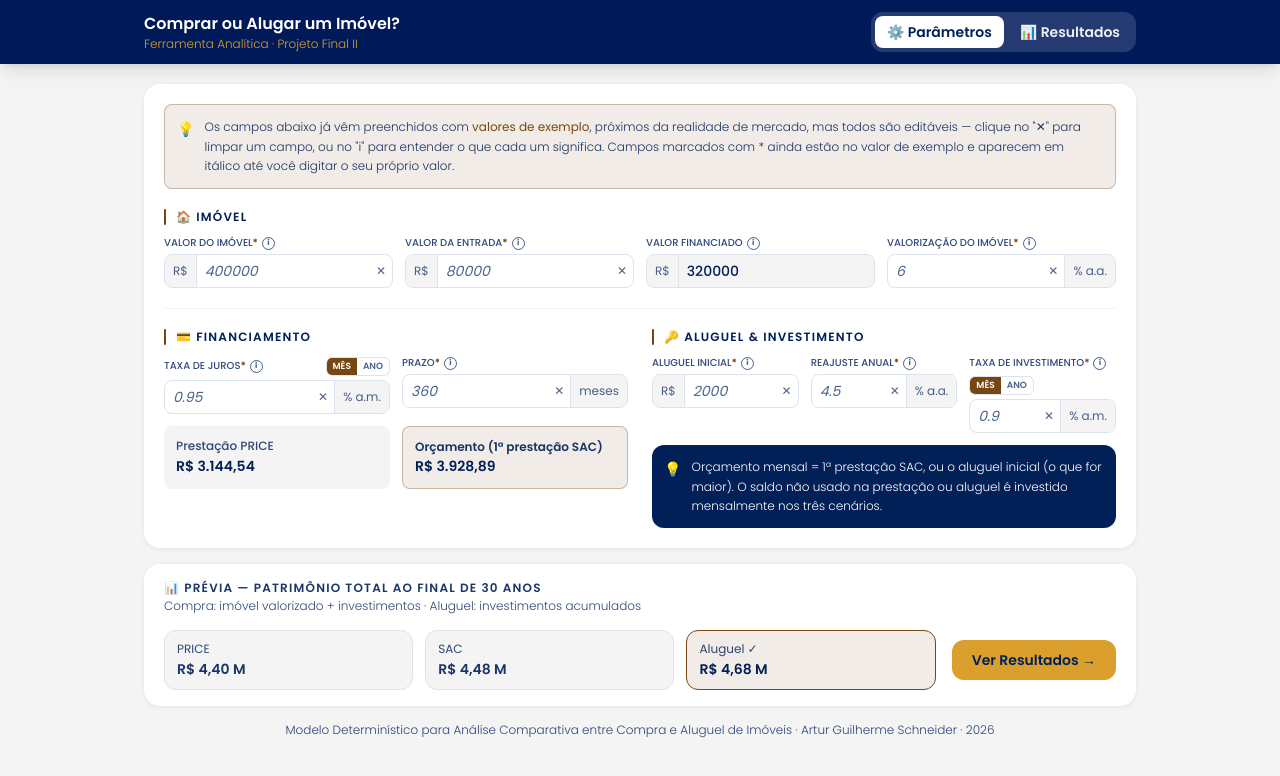
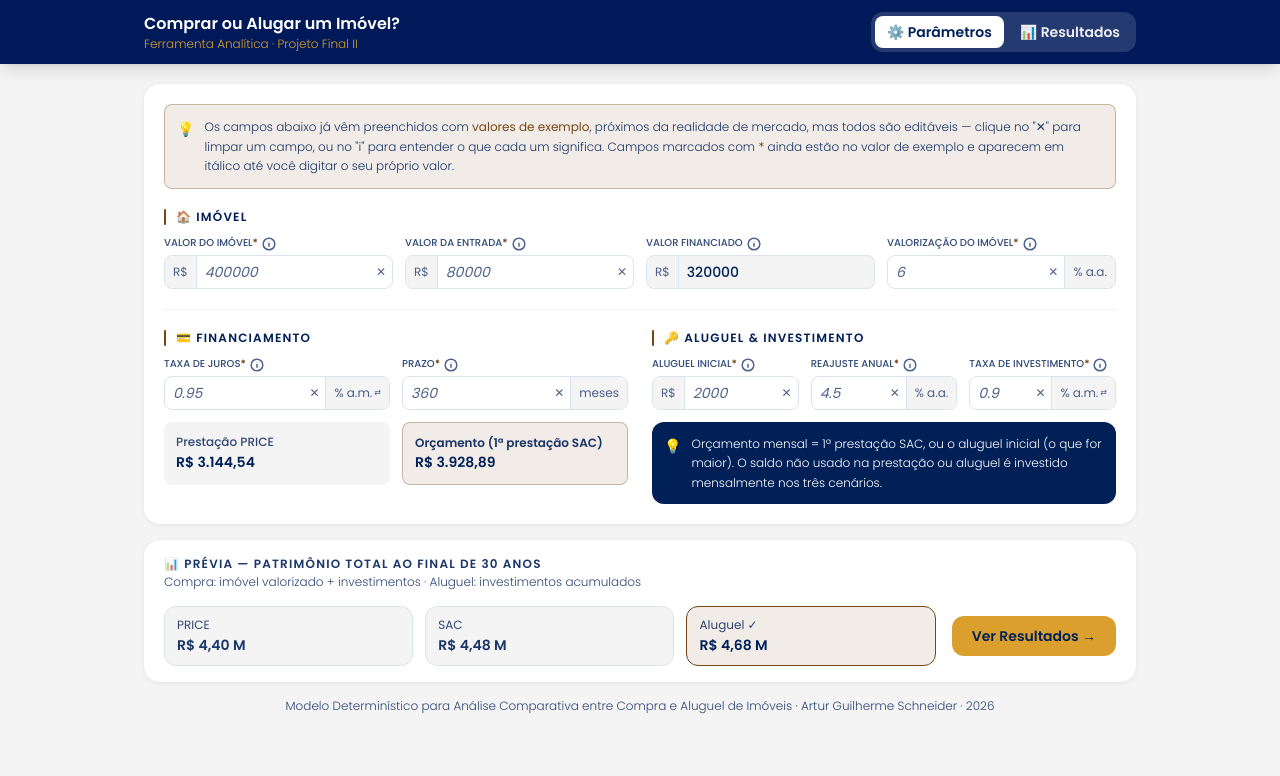
Before and after one commit to Artur-Schneider/comprar-ou-alugar, a React (Vite) app: page / in a window 1280 px wide. Shown: the top 776 px of the page. Built offline with nearby package versions, Linux system fonts and the light colour scheme.

Commit message:
ajustes nas alteracoes dos parametros

```diff
--- a/src/components/InfoTooltip.jsx
+++ b/src/components/InfoTooltip.jsx
@@ -1,34 +1,58 @@
-import { useState, useRef, useEffect } from 'react';
+import { useState, useRef, useEffect, useLayoutEffect } from 'react';
 import { C, T } from '../lib/theme';
 
-// Ícone de ajuda — funciona por clique/toque (não por hover), para se
-// comportar de forma idêntica no desktop e no celular.
+// Ícone de ajuda — SVG em vez de caractere de texto, para garantir
+// centralização perfeita independente de fonte/navegador. A posição do
+// balão é calculada em JS para nunca ultrapassar a borda da tela.
 export default function InfoTooltip({ text }) {
   const [open, setOpen] = useState(false);
-  const ref = useRef(null);
+  const wrapRef = useRef(null);
+  const boxRef = useRef(null);
+  const [boxStyle, setBoxStyle] = useState({});
 
   useEffect(() => {
     if (!open) return;
-    const handler = e => { if (ref.current && !ref.current.contains(e.target)) setOpen(false); };
+    const handler = e => { if (wrapRef.current && !wrapRef.current.contains(e.target)) setOpen(false); };
     document.addEventListener('mousedown', handler);
     return () => document.removeEventListener('mousedown', handler);
   }, [open]);
 
+  useLayoutEffect(() => {
+    if (!open || !wrapRef.current || !boxRef.current) return;
+    const margin = 8;
+    const iconRect = wrapRef.current.getBoundingClientRect();
+    const boxWidth = boxRef.current.offsetWidth;
+    const idealLeft = iconRect.left + iconRect.width / 2 - boxWidth / 2;
+    const clampedLeft = Math.max(margin, Math.min(idealLeft, window.innerWidth - boxWidth - margin));
+    setBoxStyle({ left: `${clampedLeft - iconRect.left}px` });
+  }, [open]);
+
   return (
-    <span className="relative inline-flex flex-shrink-0" ref={ref}>
+    <span className="relative inline-flex flex-shrink-0" ref={wrapRef}>
       <button
         type="button"
         onClick={() => setOpen(o => !o)}
         className="flex items-center justify-center rounded-full flex-shrink-0"
-        style={{ width: 13, height: 13, fontSize: 8, fontWeight: 700, color: T.hint, border: `1px solid ${T.hint}`, lineHeight: 1 }}
+        style={{ width: 14, height: 14, padding: 0, color: T.hint }}
         aria-label="Mais informações"
       >
-        i
+        <svg width="14" height="14" viewBox="0 0 24 24" fill="none" stroke="currentColor" strokeWidth="2.5" strokeLinecap="round" strokeLinejoin="round">
+          <circle cx="12" cy="12" r="10" />
+          <line x1="12" y1="16" x2="12" y2="11" />
+          <circle cx="12" cy="7.5" r="0.6" fill="currentColor" stroke="none" />
+        </svg>
       </button>
       {open && (
         <span
-          className="absolute z-40 left-1/2 -translate-x-1/2 top-full mt-1.5 rounded-lg px-2.5 py-1.5 text-[10px] font-normal normal-case leading-snug"
-          style={{ backgroundColor: C.blueDk, color: C.white, width: 168, boxShadow: '0 4px 12px rgba(2,32,88,0.25)' }}
+          ref={boxRef}
+          className="absolute z-40 top-full mt-1.5 rounded-lg px-2.5 py-1.5 text-[10px] font-normal normal-case leading-snug"
+          style={{
+            ...boxStyle,
+            width: 'max-content',
+            maxWidth: 'min(190px, calc(100vw - 16px))',
+            backgroundColor: C.blueDk, color: C.white,
+            boxShadow: '0 4px 12px rgba(2,32,88,0.25)',
+          }}
         >
           {text}
         </span>
--- a/src/components/RateInput.jsx
+++ b/src/components/RateInput.jsx
@@ -7,9 +7,10 @@ import InfoTooltip from './InfoTooltip';
 const monthlyToAnnual = m => (Math.pow(1 + m / 100, 12) - 1) * 100;
 const annualToMonthly = a => (Math.pow(1 + a / 100, 1 / 12) - 1) * 100;
 
-// Campo de taxa com alternância "ao mês / ao ano". O valor é sempre
-// armazenado como taxa mensal (é o que o motor de cálculo usa) — a
-// exibição é convertida na hora, nos dois sentidos, sem perder precisão.
+// Campo de taxa com alternância "ao mês / ao ano". O próprio sufixo da
+// unidade ("% a.m.") é o botão que alterna — assim a estrutura do campo
+// fica idêntica à de um NInput comum, sem nenhuma linha extra que
+// desalinhe a altura com os campos vizinhos no mesmo grid.
 export default function RateInput({ label, valMonthly, setMonthly, isDefault = false, info }) {
   const [period, setPeriod] = useState('mes'); // 'mes' | 'ano'
   const [foc, setFoc] = useState(false);
@@ -18,8 +19,6 @@ export default function RateInput({ label, valMonthly, setMonthly, isDefault = f
   const displayValue = period === 'mes' ? valMonthly : monthlyToAnnual(valMonthly);
   const [raw, setRaw] = useState(String(+displayValue.toFixed(2)));
 
-  // Recalcula o texto exibido ao alternar entre mês/ano — a taxa real
-  // guardada no estado não muda, só a forma como é mostrada.
   useEffect(() => {
     const dv = period === 'mes' ? valMonthly : monthlyToAnnual(valMonthly);
     setRaw(String(+dv.toFixed(2)));
@@ -39,28 +38,15 @@ export default function RateInput({ label, valMonthly, setMonthly, isDefault = f
     setMonthly(0);
   };
 
+  const togglePeriod = () => setPeriod(prev => (prev === 'mes' ? 'ano' : 'mes'));
+
   return (
     <div className="min-w-0">
-      <div className="flex items-center justify-between gap-1.5 mb-1 flex-wrap">
-        <div className="flex items-center gap-1">
-          <label className="text-[10px] font-medium uppercase leading-tight" style={{ color: T.low }}>
-            {label}{showExampleMark && <span className="font-bold" style={{ color: C.wood }}>*</span>}
-          </label>
-          {info && <InfoTooltip text={info} />}
-        </div>
-        <div className="flex rounded-md overflow-hidden flex-shrink-0" style={{ border: `1px solid ${C.border}` }}>
-          {[['mes', 'mês'], ['ano', 'ano']].map(([key, text]) => (
-            <button
-              key={key}
-              type="button"
-              onClick={() => setPeriod(key)}
-              className="px-1.5 py-0.5 text-[9px] font-semibold uppercase transition-colors"
-              style={{ backgroundColor: period === key ? C.wood : 'transparent', color: period === key ? C.white : T.hint }}
-            >
-              {text}
-            </button>
-          ))}
-        </div>
+      <div className="flex items-center gap-1 mb-1">
+        <label className="text-[10px] font-medium uppercase leading-tight" style={{ color: T.low }}>
+          {label}{showExampleMark && <span className="font-bold" style={{ color: C.wood }}>*</span>}
+        </label>
+        {info && <InfoTooltip text={info} />}
       </div>
 
       <div
@@ -91,9 +77,17 @@ export default function RateInput({ label, valMonthly, setMonthly, isDefault = f
             ✕
           </button>
         )}
-        <span className="flex items-center px-2 text-xs select-none flex-shrink-0 whitespace-nowrap" style={{ color: T.hint, backgroundColor: C.cream, borderLeft: `1px solid ${C.border}` }}>
+        <button
+          type="button"
+          onClick={togglePeriod}
+          className="flex items-center gap-0.5 px-2 text-xs select-none flex-shrink-0 whitespace-nowrap"
+          style={{ color: T.hint, backgroundColor: C.cream, borderLeft: `1px solid ${C.border}` }}
+          aria-label="Alternar entre taxa ao mês e ao ano"
+          title="Clique para alternar entre ao mês e ao ano"
+        >
           % a.{period === 'mes' ? 'm' : 'a'}.
-        </span>
+          <span style={{ fontSize: 8 }}>⇄</span>
+        </button>
       </div>
 
       {period === 'ano' && (
```
